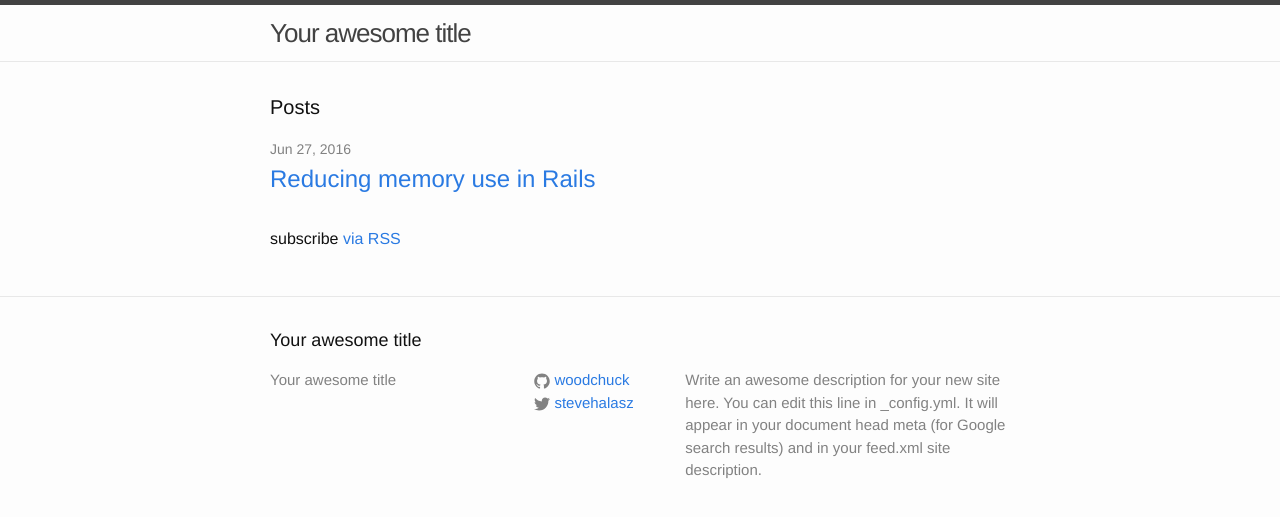
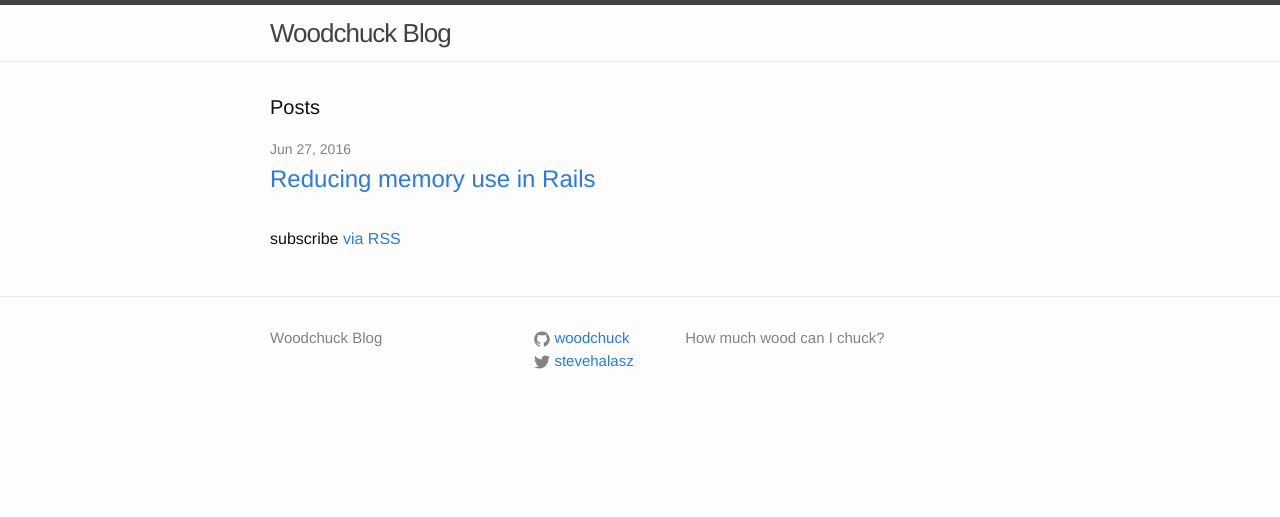
Before and after one commit to woodchuck/woodchuck.github.io, a Jekyll site: the page built from index.html, in a window 1280 px wide. Shown: the top 517 px of the page. Built offline with Jekyll 4.4.1, drawn with Linux system fonts in a browser that asks for light colours.

Commit message:
Name the blog

```diff
--- a/_config.yml
+++ b/_config.yml
@@ -6,11 +6,9 @@
 # 'jekyll serve'. If you change this file, please restart the server process.
 
 # Site settings
-title: Your awesome title
+title: Woodchuck Blog
 description: > # this means to ignore newlines until "baseurl:"
-  Write an awesome description for your new site here. You can edit this
-  line in _config.yml. It will appear in your document head meta (for
-  Google search results) and in your feed.xml site description.
+  How much wood can I chuck?
 baseurl: "" # the subpath of your site, e.g. /blog
 url: "http://yourdomain.com" # the base hostname & protocol for your site
 twitter_username: stevehalasz
--- a/_includes/footer.html
+++ b/_includes/footer.html
@@ -1,8 +1,6 @@
 <footer class="site-footer">
 
   <div class="wrapper">
-
-    <h2 class="footer-heading">{{ site.title }}</h2>
 
     <div class="footer-col-wrapper">
       <div class="footer-col footer-col-1">
```
